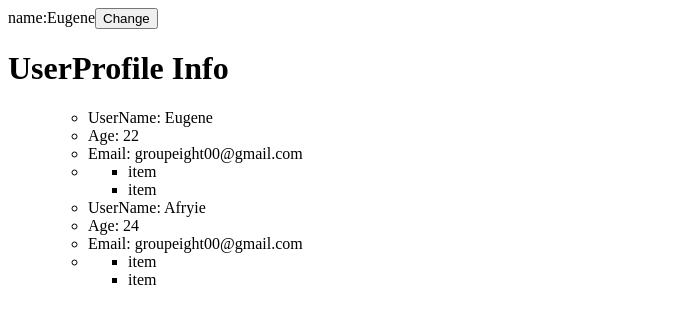
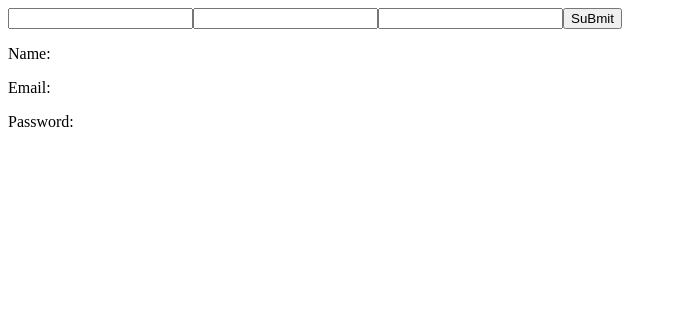
Before and after one commit to EugeneAfriyie/React-With-Typscript, a React (Vite) app in the folder Typescript-React/: page / in a window 1280 px wide. Shown: the top 324 px of the page, without its empty margins (0-677 px from the left). Built offline with nearby package versions, Linux system fonts and the light colour scheme.

Commit message:
updated of the code in the contactform

```diff
--- a/Typescript-React/src/App.tsx
+++ b/Typescript-React/src/App.tsx
@@ -1,6 +1,7 @@
 import React, { useRef } from 'react';
 import {useState} from 'react'
 import UserProfile from './Components/UserProfile';
+import ContactForm from './Components/ContactForm';
 
 const App = () => {
 
@@ -20,13 +21,15 @@ const App = () => {
 
 
   return (
-    <div>
+    // <div>
 
-      name:{name}
-      <button onClick={() => name === 'Eugene' ? setname('Eugene Afriyie'): setname('Eugene')}>Change</button>
+    //   name:{name}
+    //   <button onClick={() => name === 'Eugene' ? setname('Eugene Afriyie'): setname('Eugene')}>Change</button>
 
-      <UserProfile userInfo={userInfo} />
-    </div>
+    //   <UserProfile userInfo={userInfo} />
+    // </div>
+
+    <ContactForm/>
   )
 }
 
--- /dev/null
+++ b/Typescript-React/src/Components/ContactForm.tsx
@@ -0,0 +1,59 @@
+import React, { FormEvent, useRef, useState } from 'react'
+
+type formData = {
+    email:string;
+    name:String;
+    password:string
+}
+
+
+
+const ContactForm = () => {
+    const [inputValues,setInputValues] = useState<formData>({
+        email:'',
+        name:'',
+        password:''
+    })
+
+
+    const inputName = useRef<HTMLInputElement>(null)
+    const inputEmail = useRef<HTMLInputElement>(null)
+    const inputPassword = useRef<HTMLInputElement>(null)
+
+
+    const handlesubmit =(e:FormEvent<HTMLFormElement>)=>{
+        e.preventDefault()
+
+       const Name = inputName.current!.value
+       const Email  = inputEmail.current!.value
+       const Password = inputPassword.current!.value
+
+       setInputValues({
+             name: Name,
+            password:Password,
+            email:Email
+       })
+
+
+    }
+  return (
+    <div>
+
+
+        <form onSubmit={handlesubmit} >
+            <input type="text" name="" id="" ref={inputName}/>
+            <input type="email" name="" id="" ref={inputEmail}/>
+            <input type="password" name="" id="" ref={inputPassword}/>
+            <button type='submit'>SuBmit</button>
+        </form>
+        <div className="">
+            <p>Name:{inputValues.name}</p>
+            <p>Email:{inputValues.email}</p>
+            <p>Password:{inputValues.password}</p>
+
+        </div>
+    </div>
+  )
+}
+
+export default ContactForm
```
